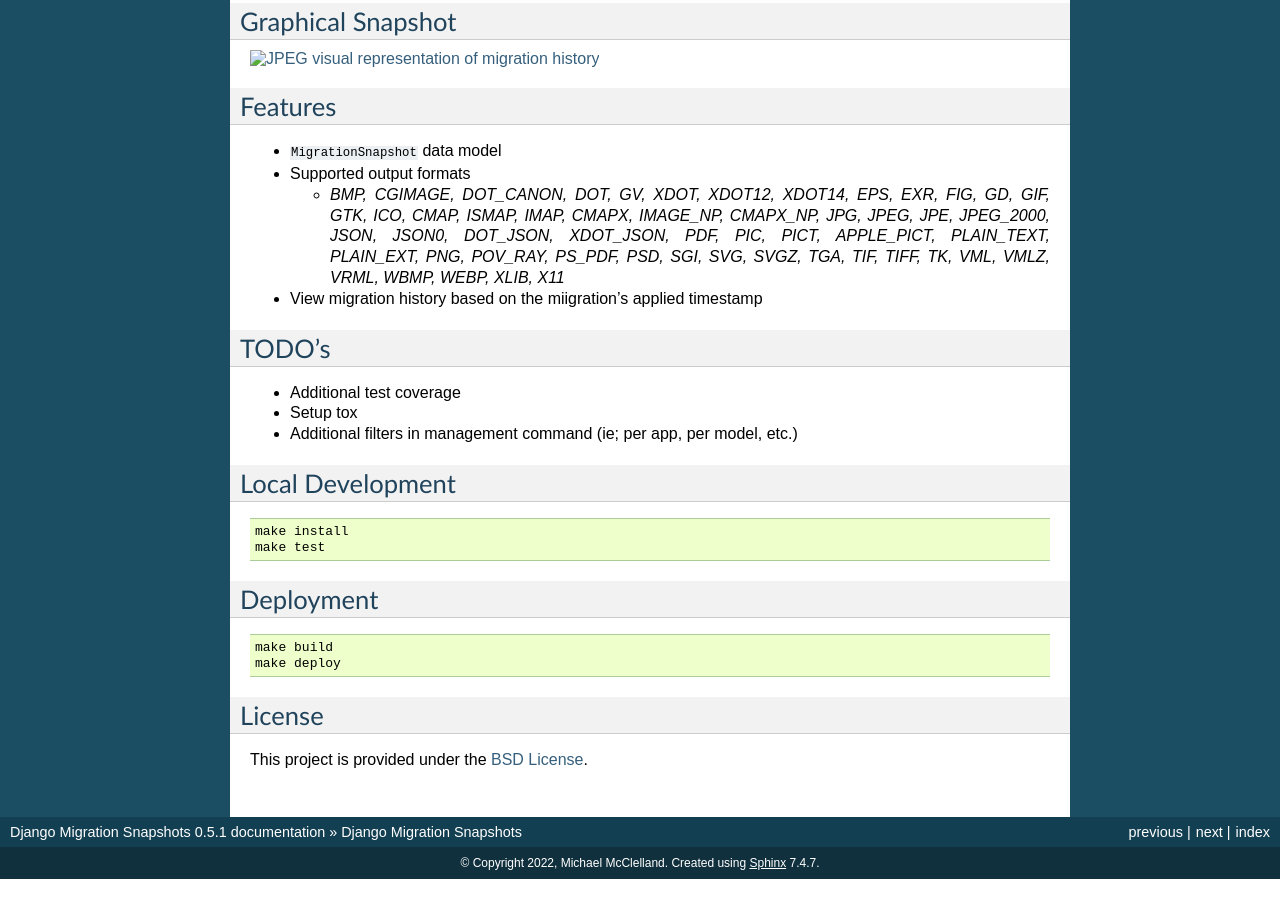
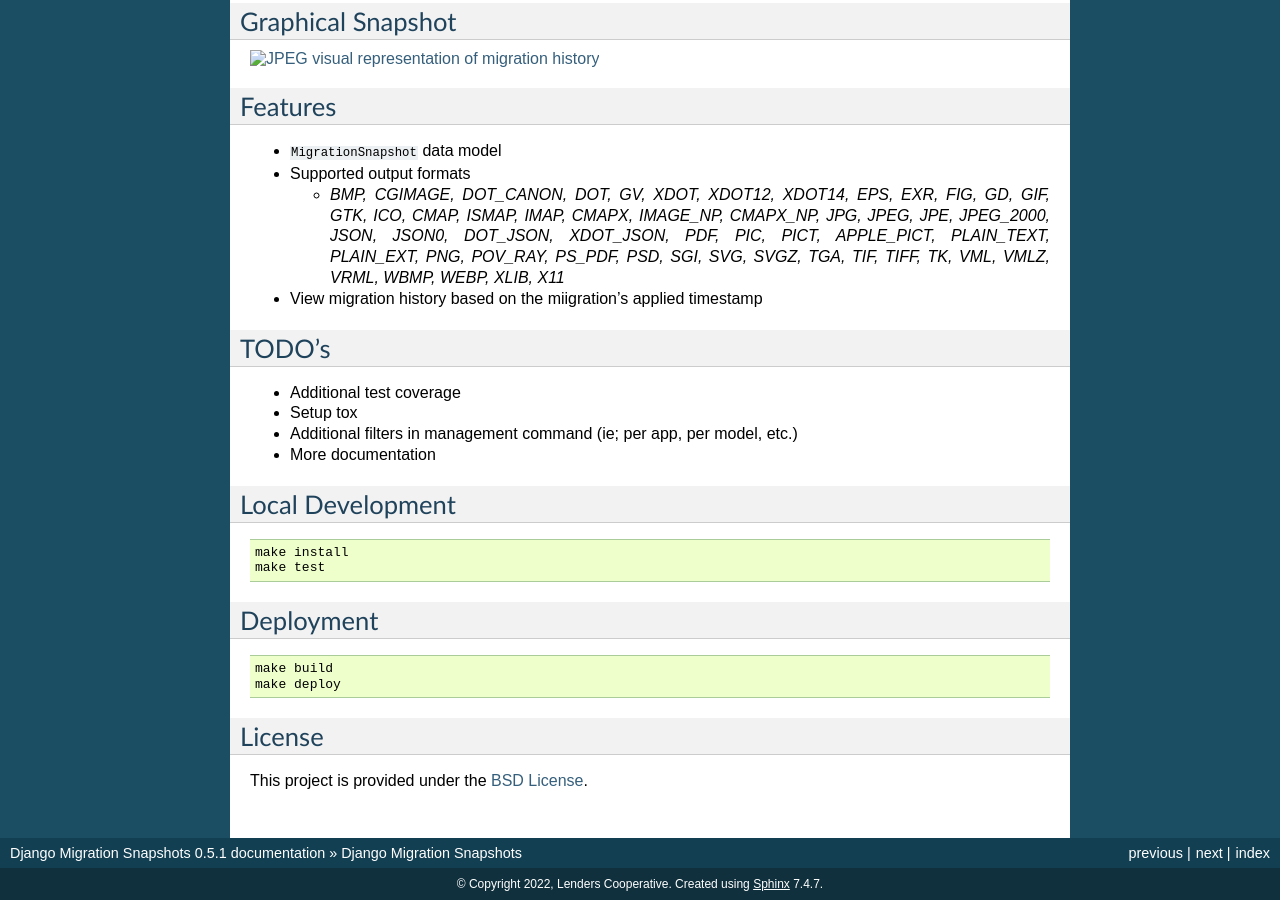
Before and after one commit to Lenders-Cooperative/django-migration-snapshots, a Sphinx documentation site: the page built from docs/readme.rst, in a window 1280 px wide and 900 px high, scrolled down 1330 px. Built offline with Sphinx 7.4.7, drawn with Linux system fonts in a browser that asks for light colours; before the commit the page ends 2209 px from its top, so only the background shows below that.

Commit message:
Update README.rst + docs config

```diff
--- a/README.rst
+++ b/README.rst
@@ -115,6 +115,7 @@
 * Additional test coverage
 * Setup tox
 * Additional filters in management command (ie; per app, per model, etc.)
+* More documentation
 
 
 Local Development
--- a/docs/conf.py
+++ b/docs/conf.py
@@ -48,7 +48,7 @@
 
 # General information about the project.
 project = "Django Migration Snapshots"
-copyright = "2022, Michael McClelland"
+copyright = "2022, Lenders Cooperative"
 
 # The version info for the project you're documenting, acts as replacement for
 # |version| and |release|, also used in various other places throughout the
@@ -195,7 +195,7 @@
         "index",
         "django-migration-snapshots.tex",
         "Django Migration Snapshots Documentation",
-        "Michael McClelland",
+        "Lenders Cooperative",
         "manual",
     ),
 ]
@@ -230,7 +230,7 @@
         "index",
         "django-migration-snapshots",
         "Django Migration Snapshots Documentation",
-        ["Michael McClelland"],
+        ["Lenders Cooperative"],
         1,
     )
 ]
@@ -249,7 +249,7 @@
         "index",
         "django-migration-snapshots",
         "Django Migration Snapshots Documentation",
-        "Michael McClelland",
+        "Lenders Cooperative",
         "django-migration-snapshots",
         "One line description of project.",
         "Miscellaneous",
--- a/setup.py
+++ b/setup.py
@@ -49,7 +49,7 @@
     version=version,
     description="""Capture django migration history snapshots""",
     long_description=readme,
-    author="Michael McClelland",
+    author="Lenders-Cooperative",
     author_email="mmcclelland@thesummitgrp.com",
     url="https://github.com/Lenders-Cooperative/django-migration-snapshots",
     packages=[
```
